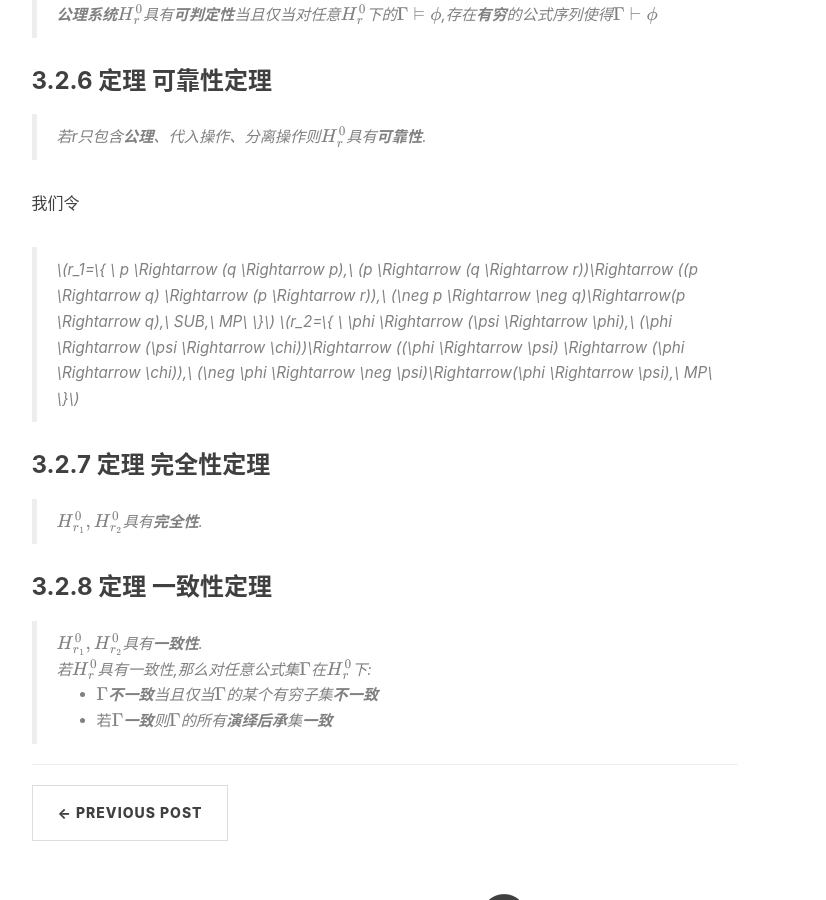
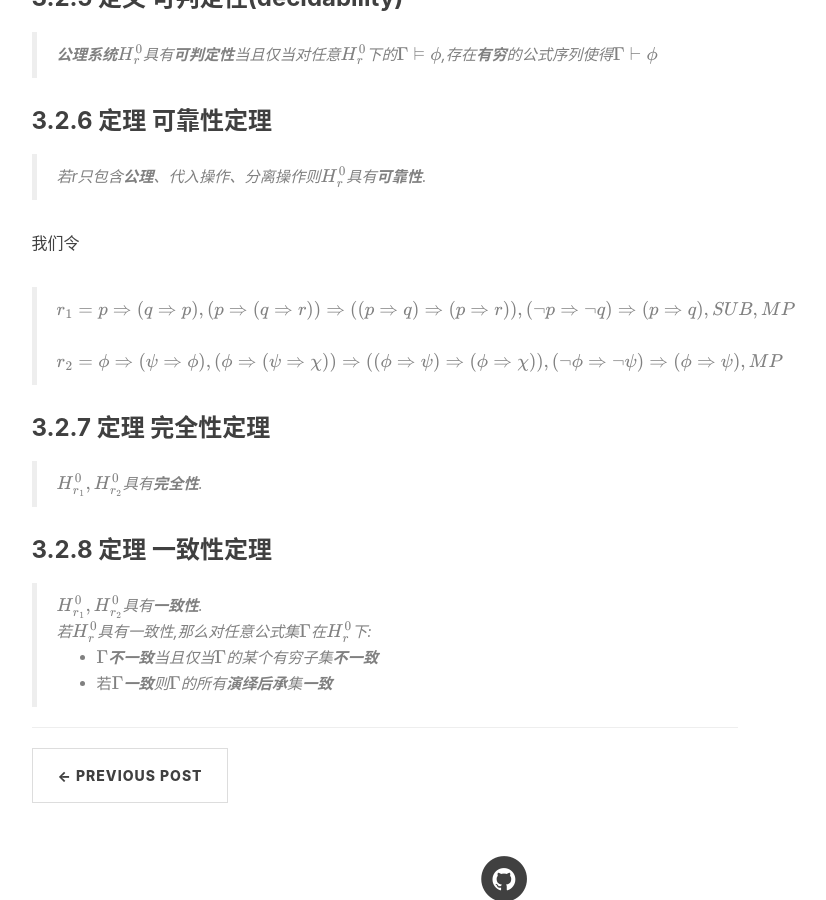
Before and after one commit to uans3k/uans3k.github.io, a Jekyll site: the page built from _posts/2021-10-20-命题逻辑(Propositional Logic).markdown, in a window 1280 px wide and 900 px high, scrolled down 6152 px. Shown: the whole window, without its empty margins (136-962 px from the left). Built offline with Jekyll 4.4.1, drawn with Linux system fonts in a browser that asks for light colours; nearby versions of some CDN libraries; comment, search, counter and statistics services are not loaded; some of the changed text lies outside the part shown.

Commit message:
feat : fix latex

```diff
--- a/_posts/2021-10-20-命题逻辑(Propositional Logic).markdown
+++ b/_posts/2021-10-20-命题逻辑(Propositional Logic).markdown
@@ -89,14 +89,14 @@ $\sigma \nvDash \Gamma$。特别地,我们用$\sigma \vDash \phi$表示$\sigma \
 
 ### 2.5 定义 $L^0$语言
 > $L^0$语法由下述定义:
->-$(b_1 \vee b_2)= f_\vee(b_1,b_2)$
->-$(b_1 \wedge b_2)= f_\wedge(b_1,b_2)$
->-$(b_1 \Rightarrow b_2)=f_\Rightarrow(b_1,b_2)$
->-$(b_1 \equiv b_2)=f_\equiv(b_1,b_2)$
->-$(\neg b)=f_\neg(b)$
+>- $(b_1 \vee b_2)= f_\vee(b_1,b_2)$
+>- $(b_1 \wedge b_2)= f_\wedge(b_1,b_2)$
+>- $(b_1 \Rightarrow b_2)=f_\Rightarrow(b_1,b_2)$
+>- $(b_1 \equiv b_2)=f_\equiv(b_1,b_2)$
+>- $(\neg b)=f_\neg(b)$
 >
 >去除括号时以$\neg$更高的优先级结合。当我们去除括号后表达的意思一致时，可以去除括号。
-$L_{\{\vee,\wedge,\Rightarrow,\equiv,\neg\}}^0$简记为$L^0$
+>$L_{\vee,\wedge,\Rightarrow,\equiv,\neg}^0$简记为$L^0$
 > $L^0$语义由1.4-1.7定义
 
 ## 3 $L^0$演算$H^0$
@@ -158,19 +158,19 @@ $L_{\{\vee,\wedge,\Rightarrow,\equiv,\neg\}}^0$简记为$L^0$
 >若r只包含**公理**、代入操作、分离操作则$H_r^0$具有**可靠性**.
 
 我们令
->$$r_1=\{ \\
+>$r_1=\{ \\
     p \Rightarrow (q \Rightarrow p),\\
     (p \Rightarrow (q \Rightarrow r))\Rightarrow ((p \Rightarrow q) \Rightarrow (p \Rightarrow r)),\\
     (\neg p \Rightarrow \neg q)\Rightarrow(p \Rightarrow q),\\
     SUB,\\
     MP\\
-\}$$
->$$r_2=\{ \\
+\}$
+>$r_2=\{\\
     \phi \Rightarrow (\psi \Rightarrow \phi),\\
     (\phi \Rightarrow (\psi \Rightarrow \chi))\Rightarrow ((\phi \Rightarrow \psi) \Rightarrow (\phi \Rightarrow \chi)),\\
     (\neg \phi \Rightarrow \neg \psi)\Rightarrow(\phi \Rightarrow \psi),\\
     MP\\
-\}$$
+\}$
 
 ### 3.2.7 定理 完全性定理
 
```
Also changed, not shown: other parts of _posts/2021-10-20-命题逻辑(Propositional Logic).markdown (+1 -1 lines).
